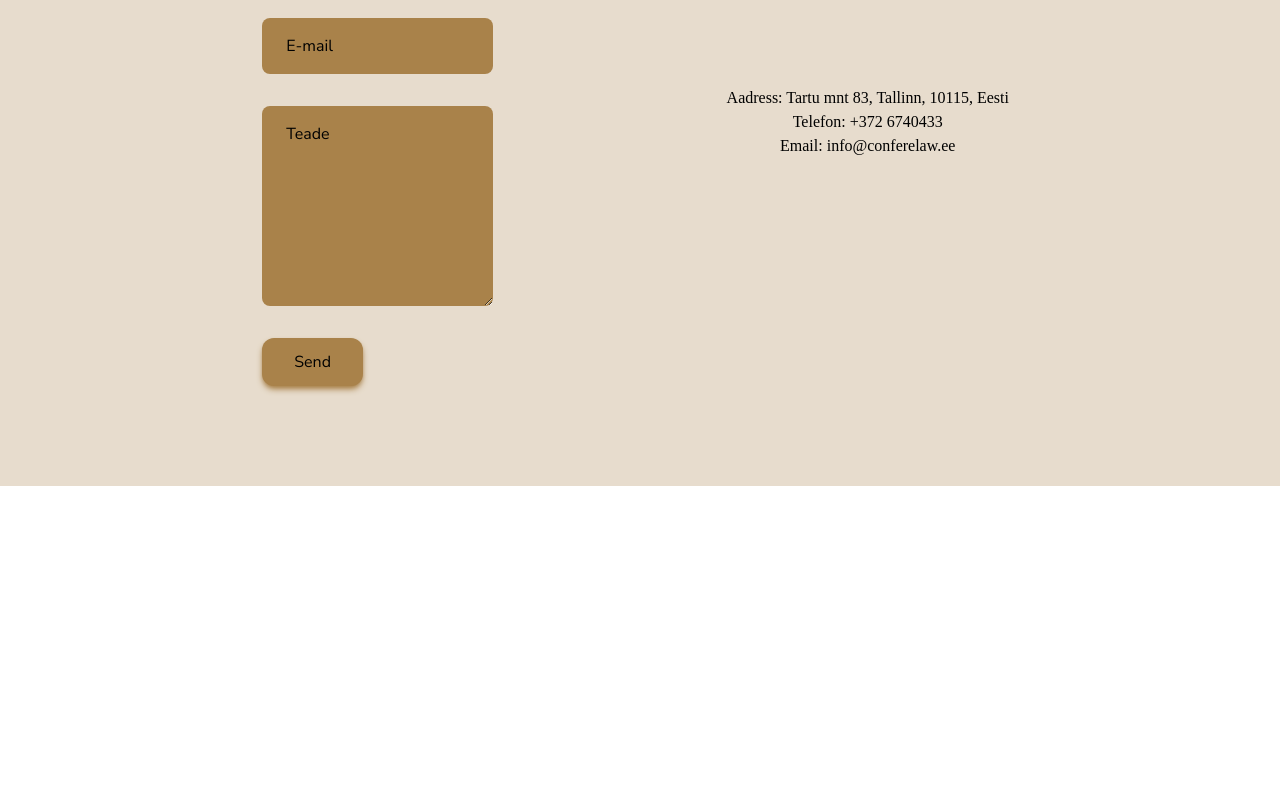
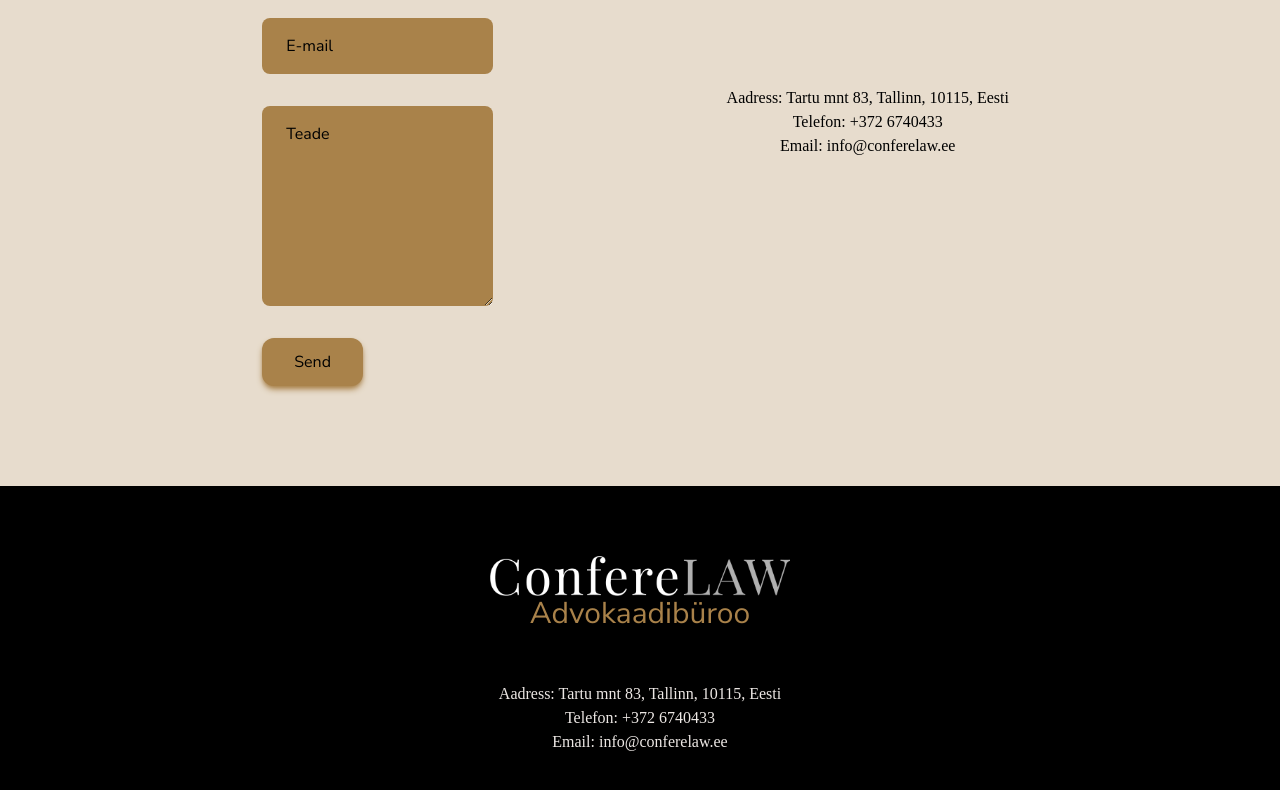
Before and after one commit to alexeerma/Confere-react, a React (Vite) app: page / in a window 1280 px wide. Shown: the part 7356-8146 px from the top of the page. Before the commit the page ends 7842 px from the top, so only its background shows below. Built offline with nearby package versions, Linux system fonts and the light colour scheme.

Commit message:
Added footer, but still missing footer menu

```diff
--- a/src/App.jsx
+++ b/src/App.jsx
@@ -1,6 +1,6 @@
 import React from 'react'
 import { BrowserRouter } from "react-router-dom";
-import { Nav, Hero, Buro, Fields, People, Goals, Contact } from "./components";
+import { Nav, Hero, Buro, Fields, People, Goals, Contact,Footer } from "./components";
 const App = () => {
   return (
 <BrowserRouter>
@@ -12,6 +12,7 @@ const App = () => {
     <People />
     <Goals />
     <Contact />
+    <Footer />
   </div>
   </BrowserRouter>
   );
--- a/src/components/Footer.jsx
+++ b/src/components/Footer.jsx
@@ -1,9 +1,20 @@
 import React from 'react'
+import {logo} from "../assets";
+import { navLinks } from '../constants';
 
-function Footer() {
-  return (
-    <div>Footer</div>
-  )
-}
+const Footer = () => (
+
+    <section className='bg-black py-[70px]'>
+       <div className='flex flex-col justify-items-center items-center'>
+            <img src={logo} alt="" className="max-w-[300px]"/>
+            <h4 className="text-primary text-3xl font-nunito pb-[50px] text-center">Advokaadibüroo</h4>
+            <p className='text-center text-secondary'>Aadress: Tartu mnt 83, Tallinn, 10115, Eesti</p>
+            <p className='text-center text-secondary'>Telefon: +372 6740433</p>
+            <p className='text-center text-secondary'>Email: info@conferelaw.ee</p>
+      </div>
+    </section>
+
+);
+
 
 export default Footer
```
